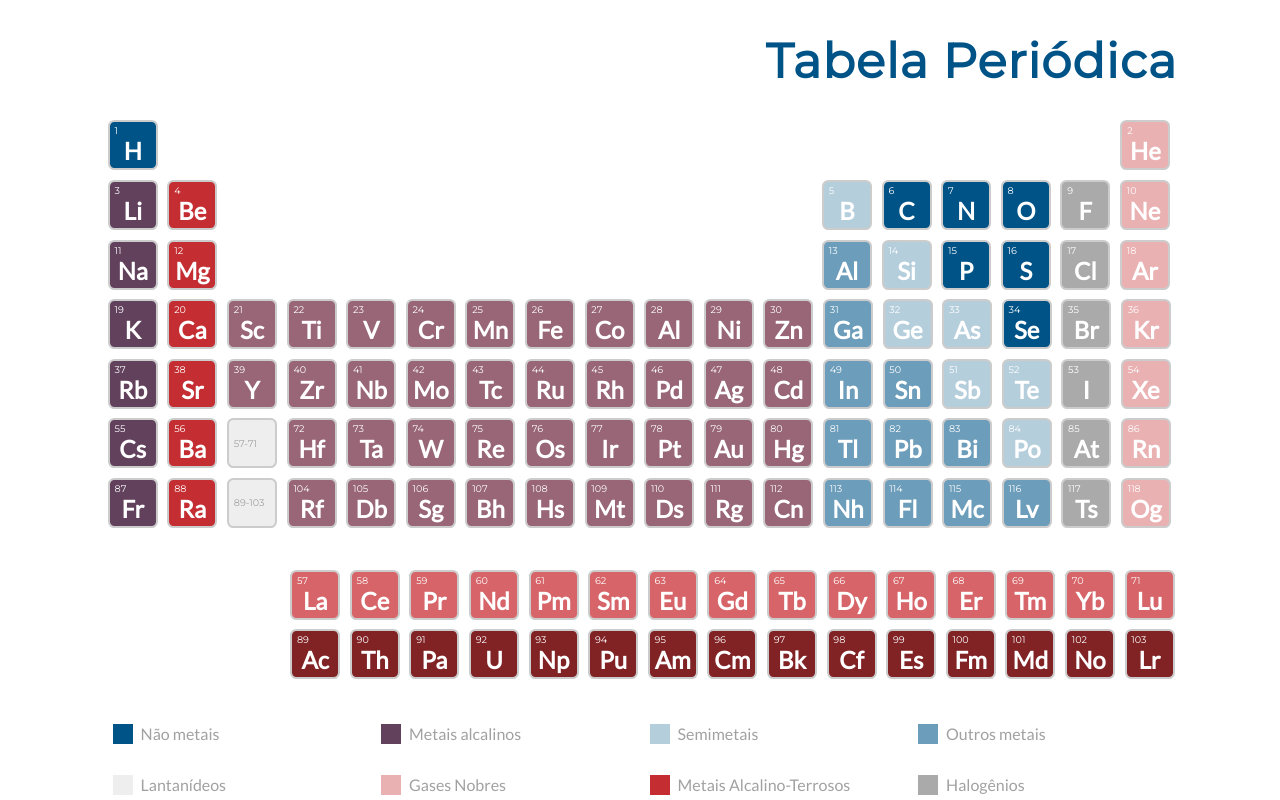
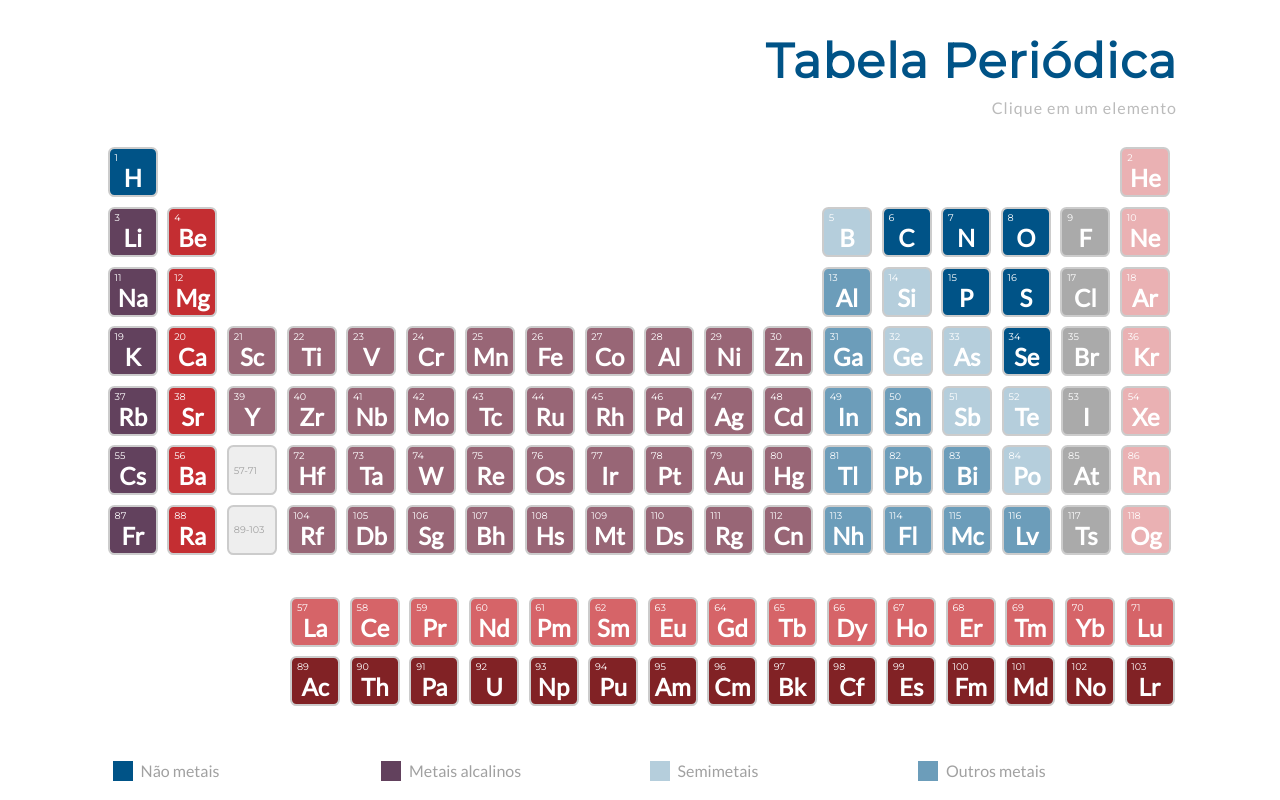
Before and after one commit to alvesxdani/tabela-periodica, a React (Vite) app: page / in a window 1280 px wide. Shown: the top 800 px of the page. Built offline with nearby package versions, Linux system fonts and the light colour scheme.

Commit message:
Fix the chemical element caption

```diff
--- a/src/App.jsx
+++ b/src/App.jsx
@@ -7,6 +7,7 @@ function App() {
   return (
     <div className='box'>
       <h1>Tabela Periódica</h1>
+      <h2>Clique em um elemento</h2>
 
       <div className="box_tabelaP">
         <div className='tabela_row'>
@@ -170,9 +171,9 @@ function App() {
           <StyledCaption color='metais_alcalinos' name='Metais alcalinos' key='nao_metais'/>
           <StyledCaption color='semimetais' name='Semimetais' key='nao_metais'/>
           <StyledCaption color='outros_metais' name='Outros metais' key='nao_metais'/>
-          <StyledCaption color='lantanídeos' name='Lantanídeos' key='nao_metais'/>
+          <StyledCaption color='lantanideos' name='Lantanídeos' key='nao_metais'/>
           <StyledCaption color='gases_nobres' name='Gases Nobres' key='nao_metais'/>
-          <StyledCaption color='metais_alcalinosT' name='Metais Alcalino-Terrosos' key='nao_metais'/>
+          <StyledCaption color='metais_alcalinosT' name='Metais alcalino-terrosos' key='nao_metais'/>
           <StyledCaption color='halogenios' name='Halogênios' key='nao_metais'/>
           <StyledCaption color='metais_transicao' name='Metais de transição' key='nao_metais'/>
           <StyledCaption color='actinidios' name='Actinídeos' key='nao_metais'/>
--- a/src/GlobalStyle.js
+++ b/src/GlobalStyle.js
@@ -27,6 +27,14 @@ h1 {
     font-weight: bolder;
     text-align: right;
     color: #005387ff;
+    margin-bottom: 0.5rem;
+}
+
+h2 {
+    font: 1rem 'Lato',sans-serif;
+    letter-spacing: 1px;
+    text-align: right;
+    color: #bbb;
     margin-bottom: 1.6rem;
 }
 
--- a/src/components/Block/style.js
+++ b/src/components/Block/style.js
@@ -25,7 +25,7 @@ const StyledComponent = styled.div`
                 props.color === 'halogenios' ? 'var(--white)' :
                   props.color === 'gases_nobres' ? 'var(--tea-rose-red)' :
                     props.color === 'lantanideos' ? 'var(--indian-red)' :
-                      props.color === 'actinidios' ? 'var(--light-coral)' : '#eee; color: #a1a1a1;'
+                      props.color === 'actinidios' ? 'var(--light-coral)' : '#eee; color: #a1a1a1'
   };
 
 
--- a/src/components/Caption/style.js
+++ b/src/components/Caption/style.js
@@ -15,7 +15,7 @@ export const Caption = styled.div`
 
 box-sizing: content-box;
 min-width: 18%;
-margin: 1rem;
+margin: 1.6rem;
 color: #a1a1a1;
 font: 1rem 'Lato', sans-serif;
 /* border: 1px solid #eee; */
@@ -36,7 +36,7 @@ font: 1rem 'Lato', sans-serif;
                                 props.color === 'halogenios' ? 'var(--white)' :
                                     props.color === 'gases_nobres' ? 'var(--tea-rose-red)' :
                                         props.color === 'lantanideos' ? 'var(--indian-red)' :
-                                            props.color === 'actinidios' ? 'var(--light-coral)' : '#eee; color: #a1a1a1;'
+                                            props.color === 'actinidios' ? 'var(--light-coral)' : '#eee'
     };
     }
 
```
